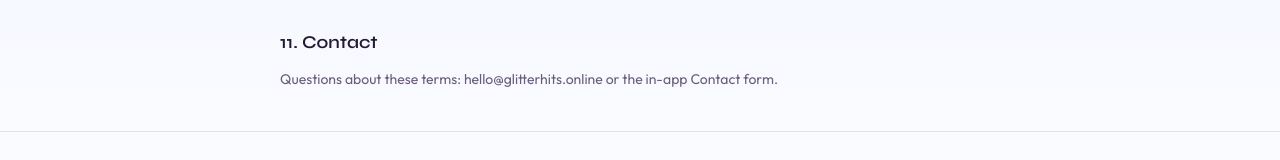
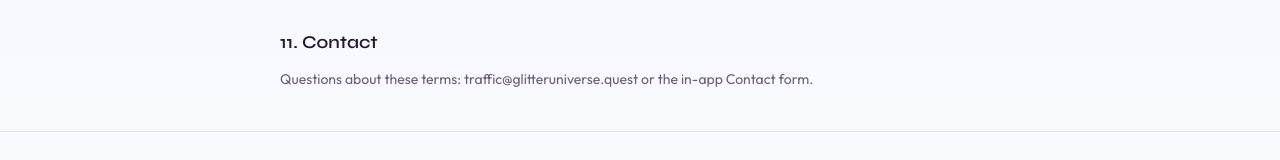
Before and after one commit to portiaallen/glitter-hits, a Next.js app: page /terms in a window 1280 px wide. Shown: the part 2044-2204 px from the top of the page. Built offline with nearby package versions, Linux system fonts and the light colour scheme; no server answers; the database is empty.

Commit message:
Support email moves to traffic@glitteruniverse.quest (contact, terms, privacy, reset flows); sending address unchanged

```diff
--- a/src/app/contact/page.tsx
+++ b/src/app/contact/page.tsx
@@ -8,7 +8,7 @@ export const metadata: Metadata = {
 };
 
 export default function ContactPage() {
-  const email = "hello@glitterhits.gay";
+  const email = "traffic@glitteruniverse.quest";
 
   return (
     <div>
--- a/src/app/privacy/page.tsx
+++ b/src/app/privacy/page.tsx
@@ -128,8 +128,8 @@ export default function PrivacyPage() {
           </h2>
           <p>
             Privacy questions:{" "}
-            <a href="mailto:hello@glitterhits.online" className="text-[var(--neon-cyan)] hover:underline">
-              hello@glitterhits.online
+            <a href="mailto:traffic@glitteruniverse.quest" className="text-[var(--neon-cyan)] hover:underline">
+              traffic@glitteruniverse.quest
             </a>
             .
           </p>
--- a/src/app/terms/page.tsx
+++ b/src/app/terms/page.tsx
@@ -154,8 +154,8 @@ export default function TermsPage() {
           </h2>
           <p>
             Questions about these terms:{" "}
-            <a href="mailto:hello@glitterhits.online" className="text-[var(--neon-cyan)] hover:underline">
-              hello@glitterhits.online
+            <a href="mailto:traffic@glitteruniverse.quest" className="text-[var(--neon-cyan)] hover:underline">
+              traffic@glitteruniverse.quest
             </a>{" "}
             or the in-app Contact form.
           </p>
--- a/src/lib/actions/auth.ts
+++ b/src/lib/actions/auth.ts
@@ -225,7 +225,7 @@ export async function requestPasswordResetAction(formData: FormData) {
     console.error("[password-reset]", e);
     return {
       error:
-        "Could not send reset email. Please try again later or contact hello@glitterhits.online.",
+        "Could not send reset email. Please try again later or contact traffic@glitteruniverse.quest.",
     };
   }
 }
--- a/src/lib/actions/contact.ts
+++ b/src/lib/actions/contact.ts
@@ -116,7 +116,7 @@ export async function submitContactAction(formData: FormData) {
   const supportTo =
     process.env.SUPPORT_EMAIL ||
     process.env.SEED_ADMIN_EMAIL ||
-    "hello@glitterhits.gay";
+    "traffic@glitteruniverse.quest";
 
   if (emailConfigured()) {
     try {
--- a/src/lib/auth/password-reset.ts
+++ b/src/lib/auth/password-reset.ts
@@ -81,7 +81,7 @@ export async function createPasswordResetToken(email: string): Promise<{
     ok: false,
     emailed: false,
     message:
-      "Password reset is temporarily unavailable. Contact support at hello@glitterhits.online.",
+      "Password reset is temporarily unavailable. Contact support at traffic@glitteruniverse.quest.",
   };
 }
 
```
